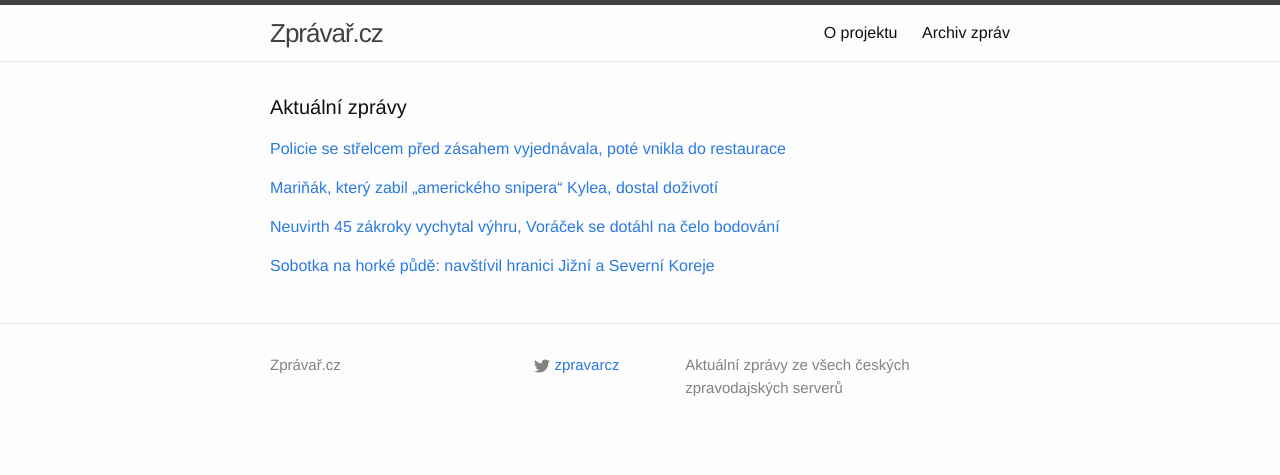
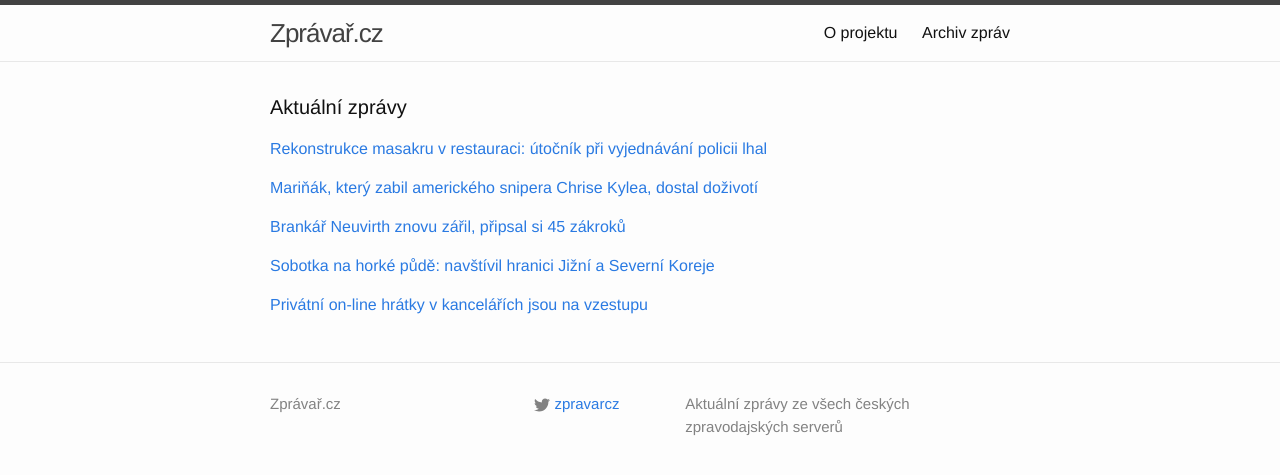
Before and after one commit to adliska/zpravar, a Jekyll site: the page built from index.html, in a window 1280 px wide. Shown: the top 475 px of the page. Built offline with Jekyll 4.4.1, drawn with Linux system fonts in a browser that asks for light colours.

Commit message:
zpravar news update

```diff
--- a/index.html
+++ b/index.html
@@ -5,9 +5,13 @@ layout: default
 <div class="home">
     <h1 class="page-heading">Aktuální zprávy</h1>
 
-<p><a href="javascript:;" onclick="toggle_visibility('zpravy0')">Policie se střelcem před zásahem vyjednávala, poté vnikla do restaurace</a></p>
+<p><a href="javascript:;" onclick="toggle_visibility('zpravy0')">Rekonstrukce masakru v restauraci: útočník při vyjednávání policii lhal </a></p>
 <div id="zpravy0" style="display:none">
 <ul>
+<li><a href=http://www.lidovky.cz/rekonstrukce-utoku-v-restauraci-utocnik-pri-vyjednavani-policii-lhal-1zi-/zpravy-domov.aspx?c=A150224_230700_ln_domov_mpr>Rekonstrukce masakru v restauraci: útočník při vyjednávání policii lhal  - www.lidovky.cz</a></li>
+<li><a href=http://www.tyden.cz/rubriky/domaci/krimi/strelec-z-hospody-byl-podivin-policie-vyjednavala-manzelku-vyvedli_334415.html>Střelec z hospody byl podivín, policie vyjednávala. Manželku vyvedli - www.tyden.cz</a></li>
+<li><a href=http://echo24.cz/a/iyCdE>Policie se střelcem před zásahem vyjednávala - echo24.cz</a></li>
+<li><a href=http://zlin.idnes.cz/postrelena-zena-uhersky-brod-stabilizovany-stav-fbx-/zlin-zpravy.aspx?c=A150225_072759_zlin-zpravy_bse>Stav postřelené ženy se zlepšuje, policie odkryla podrobnosti zásahu - zlin.idnes.cz</a></li>
 <li><a href=http://www.denik.cz/z_domova/policie-se-strelcem-pred-zasahem-vyjednavala-pote-vnikla-do-restaurace-20150225.html>Policie se střelcem před zásahem vyjednávala, poté vnikla do restaurace - www.denik.cz</a></li>
 <li><a href=http://www.tyden.cz/rubriky/domaci/krimi/strelec-z-hospody-byl-podivin-policie-vyjednavala-manzelku-nasilim-vyvedli_334415.html>Střelec z hospody byl podivín, policie vyjednávala. Manželku násilím vyvedli - www.tyden.cz</a></li>
 <li><a href=http://www.novinky.cz/krimi/362574-policiste-pred-zasahem-se-strelcem-vyjednavali-nevystrelili-na-nej.html>Policisté před zásahem se střelcem vyjednávali, nevystřelili na něj - www.novinky.cz</a></li>
@@ -17,17 +21,21 @@ layout: default
 <li><a href=http://www.novinky.cz/krimi/362574-policiste-pred-zasahem-se-strelcem-vyjednavala.html>Policisté před zásahem se střelcem vyjednávala - www.novinky.cz</a></li>
 <li><a href=http://www.ceskenoviny.cz/zpravy/zpravy/policie-se-strelcem-z-u-brodu-pred-zasahem-vyjednavala/1185478>Policie se střelcem z U. Brodu před zásahem vyjednávala - www.ceskenoviny.cz</a></li>
 </ul>
-</div><p><a href="javascript:;" onclick="toggle_visibility('zpravy1')">Mariňák, který zabil „amerického snipera“ Kylea, dostal doživotí</a></p>
+</div><p><a href="javascript:;" onclick="toggle_visibility('zpravy1')">Mariňák, který zabil amerického snipera Chrise Kylea, dostal doživotí</a></p>
 <div id="zpravy1" style="display:none">
 <ul>
+<li><a href=http://zahranicni.ihned.cz/amerika-usa/c1-63589570-marinak-ktery-zabil-americkeho-snipera-chrise-kylea-dostal-dozivoti>Mariňák, který zabil amerického snipera Chrise Kylea, dostal doživotí - zahranicni.ihned.cz</a></li>
+<li><a href=http://www.novinky.cz/zahranicni/amerika/362573-dozivoti-za-vrazdu-americkeho-snipera-motiv-zustal-nejasny.html>Doživotí za vraždu amerického snipera, motiv zůstal nejasný - www.novinky.cz</a></li>
 <li><a href=http://zpravy.idnes.cz/routh-je-vinny-z-vrazdy-kylea-d2n-/zahranicni.aspx?c=A150225_064523_zahranicni_neh>Mariňák, který zabil „amerického snipera“ Kylea, dostal doživotí - zpravy.idnes.cz</a></li>
 <li><a href=http://zpravy.aktualne.cz/zahranici/marinak-ktery-zabil-americkeho-snipera-dostal-dozivoti/r~5f85c3e0bcb011e49e4b0025900fea04/>Mariňák, který zabil "amerického snipera", dostal doživotí - zpravy.aktualne.cz</a></li>
 <li><a href=http://www.novinky.cz/zahranicni/amerika/362573-dozivoti-za-vrazdu-americkeho-snipera.html>Doživotí za vraždu amerického snipera - www.novinky.cz</a></li>
 <li><a href=http://www.ceskenoviny.cz/zpravy/zpravy/marinak-ktery-zabil-americkeho-snipera-kylea-dostal-dozivoti/1185496>Mariňák, který zabil "amerického snipera" Kylea, dostal doživotí - www.ceskenoviny.cz</a></li>
 </ul>
-</div><p><a href="javascript:;" onclick="toggle_visibility('zpravy2')">Neuvirth 45 zákroky vychytal výhru, Voráček se dotáhl na čelo bodování</a></p>
+</div><p><a href="javascript:;" onclick="toggle_visibility('zpravy2')">Brankář Neuvirth znovu zářil, připsal si 45 zákroků</a></p>
 <div id="zpravy2" style="display:none">
 <ul>
+<li><a href=http://www.denik.cz/hokej/brankar-neuvirth-znovu-zaril-pripsal-si-45-zakroku-20150225.html>Brankář Neuvirth znovu zářil, připsal si 45 zákroků - www.denik.cz</a></li>
+<li><a href=http://www.tyden.cz/rubriky/sport/hokej/superzapas-brankare-neuvirtha-napocitali-mu-45-zakroku-vyhral_334422.html>Superzápas brankáře Neuvirtha. Napočítali mu 45 zákroků, vyhrál - www.tyden.cz</a></li>
 <li><a href=http://hokej.idnes.cz/neuvirth-45-zakroky-vychytal-vyhru-dtx-/nhl.aspx?c=A150225_071649_nhl_Mkr>Neuvirth 45 zákroky vychytal výhru, Voráček se dotáhl na čelo bodování - hokej.idnes.cz</a></li>
 <li><a href=http://www.sportovninoviny.cz/zpravy/brankar-neuvirth-znovu-zaril-pripsal-si-45-zakroku/1185506>Brankář Neuvirth znovu zářil, připsal si 45 zákroků - www.sportovninoviny.cz</a></li>
 <li><a href=http://sport.aktualne.cz/neuvirth-opet-hvezdou-zapasu-pokryl-45-strel-columbusu/r~9dcc630abcb211e4ab15002590604f2e/>Neuvirth opět hvězdou zápasu, pokryl 45 střel Columbusu - sport.aktualne.cz</a></li>
@@ -39,4 +47,11 @@ layout: default
 <li><a href=http://www.novinky.cz/zahranicni/svet/362575-premier-sobotka-navstivil-hranici-mezi-znepratelenymi-korejemi.html>Premiér Sobotka navštívil hranici mezi znepřátelenými Korejemi  - www.novinky.cz</a></li>
 <li><a href=http://www.ceskenoviny.cz/zpravy/zpravy/premier-sobotka-navstivil-hranici-jizni-a-severni-koreje/1185499>Premiér Sobotka navštívil hranici Jižní a Severní Koreje - www.ceskenoviny.cz</a></li>
 </ul>
+</div><p><a href="javascript:;" onclick="toggle_visibility('zpravy4')">Privátní on-line hrátky v kancelářích jsou na vzestupu</a></p>
+<div id="zpravy4" style="display:none">
+<ul>
+<li><a href=http://www.novinky.cz/kariera/362479-privatni-on-line-hratky-v-kancelarich-jsou-na-vzestupu.html>Privátní on-line hrátky v kancelářích jsou na vzestupu - www.novinky.cz</a></li>
+<li><a href=http://www.denik.cz/ekonomika/cesi-v-praci-prolelkuji-52-minut-denne-20150224.html>Češi v práci prolelkují 52 minut denně - www.denik.cz</a></li>
+<li><a href=http://finance.idnes.cz/zneuzivani-pracovniho-casu-v-ceskych-firmach-faa-/podnikani.aspx?c=A150224_102219_podnikani_sov>Doba, kterou Češi prolelkují v práci, stoupá. Zaměstnavatelé se brání - finance.idnes.cz</a></li>
+</ul>
 </div></div>
```
